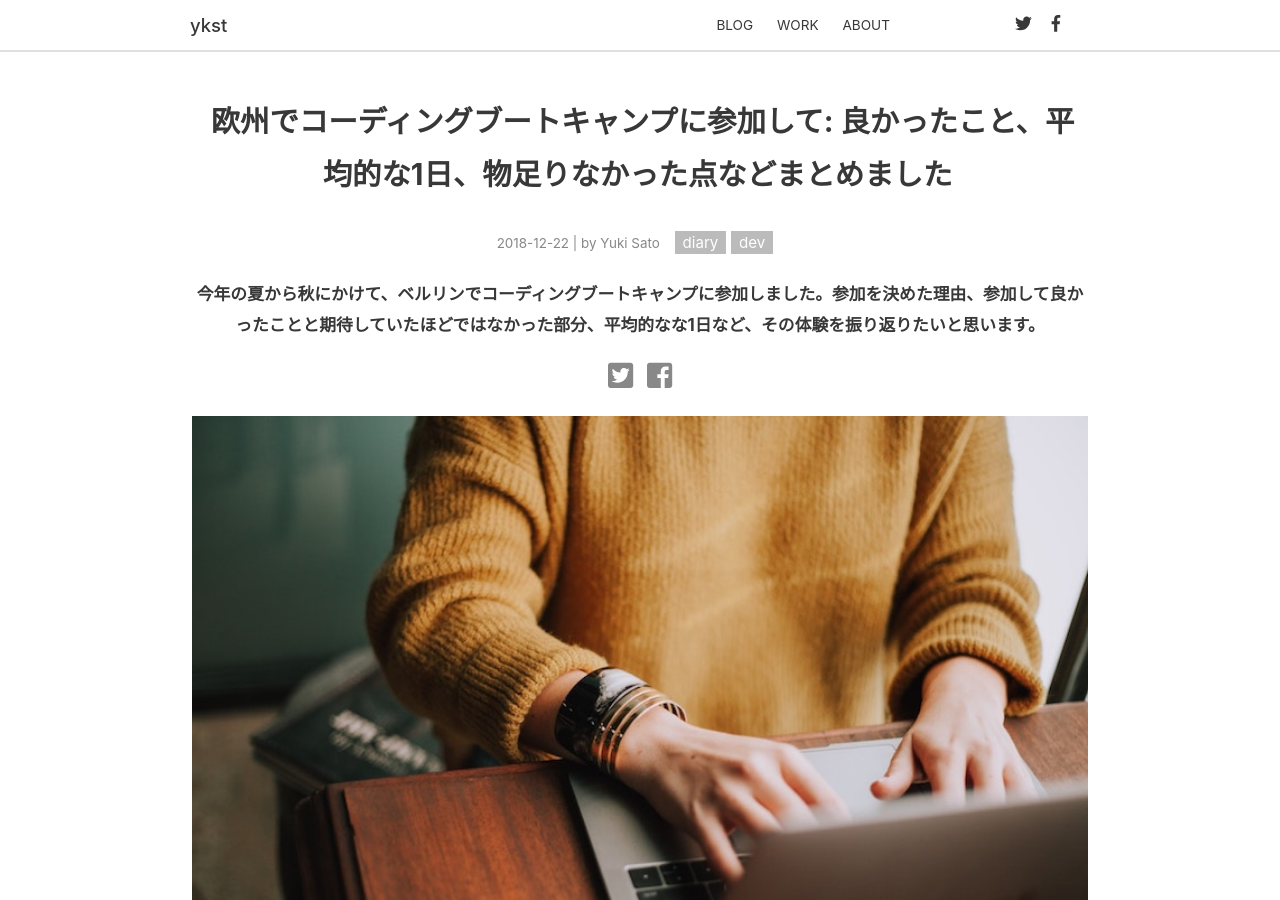
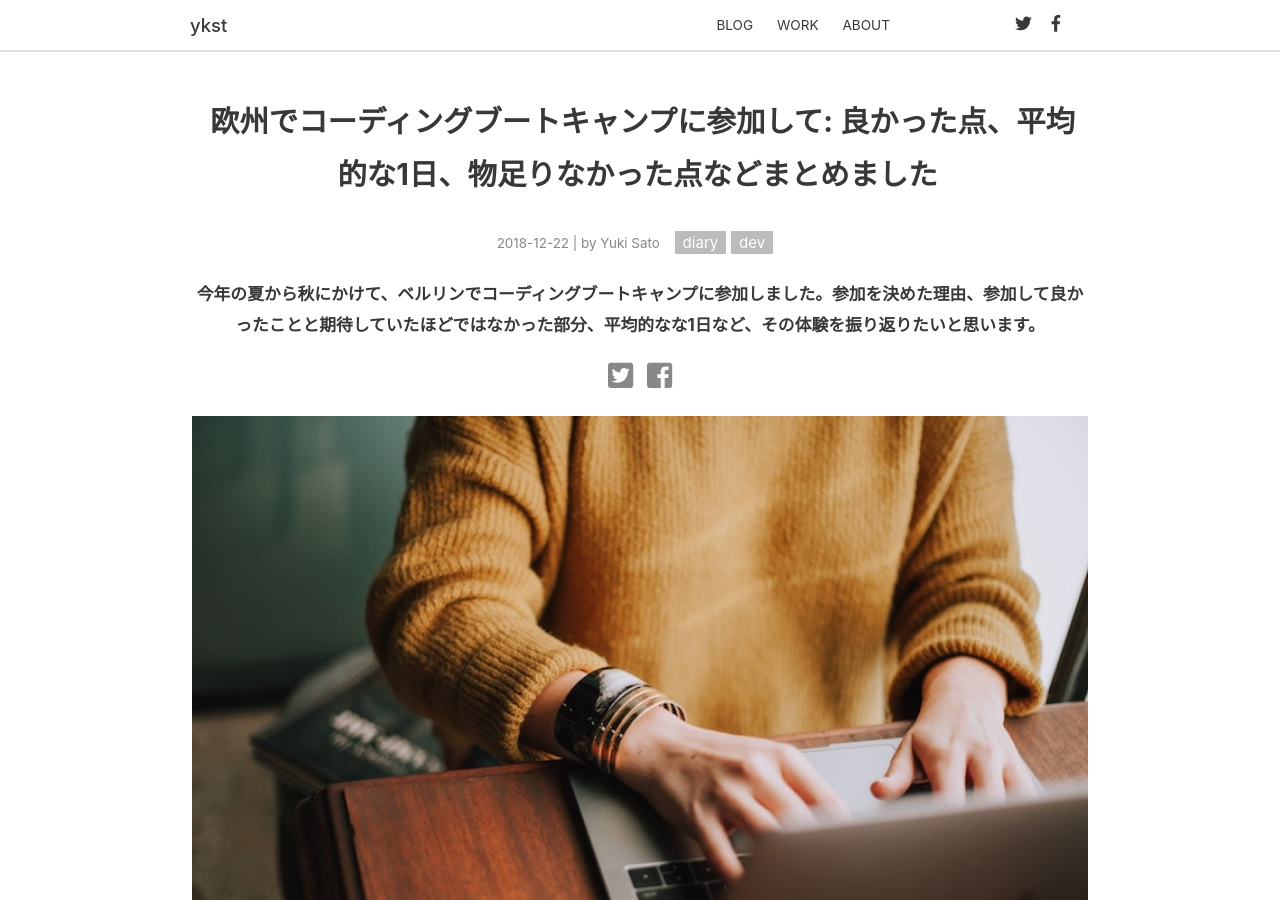
Before and after one commit to youxiberlin/blog, a Jekyll site: the page built from _posts/2018-12-22-codingbootcamp.md, in a window 1280 px wide and 900 px high. Built offline with Jekyll 4.4.1, drawn with Linux system fonts in a browser that asks for light colours; nearby versions of some CDN libraries; some of the changed text lies outside the part shown.

Commit message:
modify post title

```diff
--- a/_posts/2018-12-22-codingbootcamp.md
+++ b/_posts/2018-12-22-codingbootcamp.md
@@ -1,6 +1,6 @@
 ---
 layout: post-layout2
-title:  "欧州でコーディングブートキャンプに参加して: 良かったこと、平均的な1日、物足りなかった点などまとめました"
+title:  "欧州でコーディングブートキャンプに参加して: 良かった点、平均的な1日、物足りなかった点などまとめました"
 date:   2018-12-22 1:00 +0100
 categories: blog
 tags: diary dev
```
